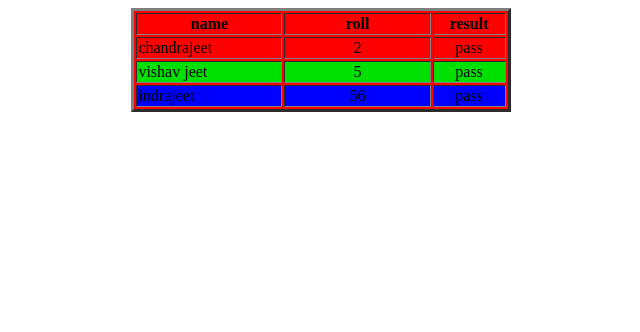
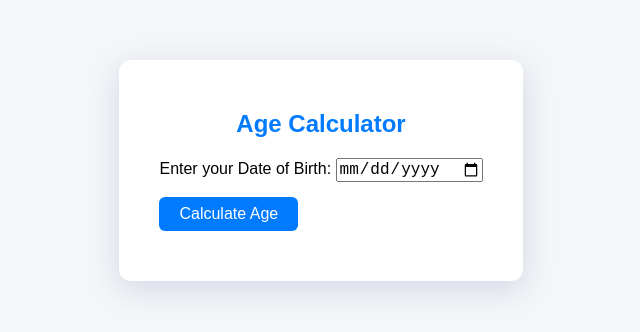
Before and after one commit to BCA-Chandrajeet/AgeCalculator, a plain HTML site: page Index.HTML in a window 1280 px wide. Shown: the whole page, without its empty margins (319-959 px from the left). Drawn offline with Linux system fonts and the light colour scheme.

Commit message:
Index.HTML

```diff
--- a/Index.HTML
+++ b/Index.HTML
@@ -1,31 +1,55 @@
-<!DOCTYPE>
-<html>
+<!DOCTYPE html>
+<html lang="en">
 <head>
-    <meta>
-    <meta>
-    <title>chandra jeet table</title>
+    <meta charset="UTF-8">
+    <title>Age Calculator</title>
+    <style>
+        body { font-family: Arial, sans-serif; background: #f4f6f8; display: flex; flex-direction: column; align-items: center; margin-top: 60px; }
+        .container { background: #fff; padding: 30px 40px; border-radius: 12px; box-shadow: 0 8px 32px 0 rgba(31,38,135,0.15); }
+        h2 { color: #007bff; text-align: center; }
+        label, input { font-size: 16px; }
+        #result { margin-top: 20px; font-size: 18px; color: #222e3c; }
+        button { margin-top: 15px; padding: 8px 20px; font-size: 16px; border-radius: 6px; border: none; background: #007bff; color: #fff; cursor: pointer; }
+        button:hover { background: #0056b3; }
+    </style>
 </head>
 <body>
-    <table border="3" width="30%" bgcolor="red" align="center">
-        <th width="40%">name</th>
-        <th width="40%">roll</th>
-        <th width="40%">result</th>
-        <tr width="40%">
-            <td >chandrajeet</td>
-            <td align="center">2</td>
-            <td align="center">pass</td>
-        </tr>
-        <tr width="40%" bgcolor="gren">
-            <td width="red">vishav jeet</td>
-            <td align="center">5</td>
-            <td align="center">pass</td>
-        </tr>
-        <tr width="40%" bgcolor="blue">
-            <td width="blue">indrajeet</td>
-            <td align="center">56</td>
-            <td align="center">pass</td>
-        </tr>
-    </table>
+    <div class="container">
+        <h2>Age Calculator</h2>
+        <label for="dob">Enter your Date of Birth:</label>
+        <input type="date" id="dob">
+        <br>
+        <button onclick="calculateAge()">Calculate Age</button>
+        <div id="result"></div>
+    </div>
+    <script>
+        function calculateAge() {
+            var dob = document.getElementById('dob').value;
+            if (!dob) {
+                document.getElementById('result').innerText = "Please select your date of birth.";
+                return;
+            }
+            var dobDate = new Date(dob);
+            var today = new Date();
 
+            var years = today.getFullYear() - dobDate.getFullYear();
+            var months = today.getMonth() - dobDate.getMonth();
+            var days = today.getDate() - dobDate.getDate();
+
+            if (days < 0) {
+                months--;
+                // Get days in previous month
+                var prevMonth = new Date(today.getFullYear(), today.getMonth(), 0);
+                days += prevMonth.getDate();
+            }
+            if (months < 0) {
+                years--;
+                months += 12;
+            }
+
+            document.getElementById('result').innerText =
+                "Your Age: " + years + " Years, " + months + " Months, " + days + " Days";
+        }
+    </script>
 </body>
 </html>
```
